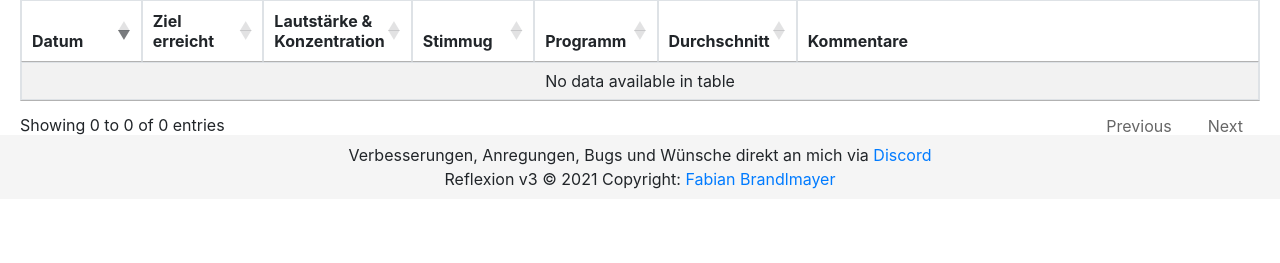
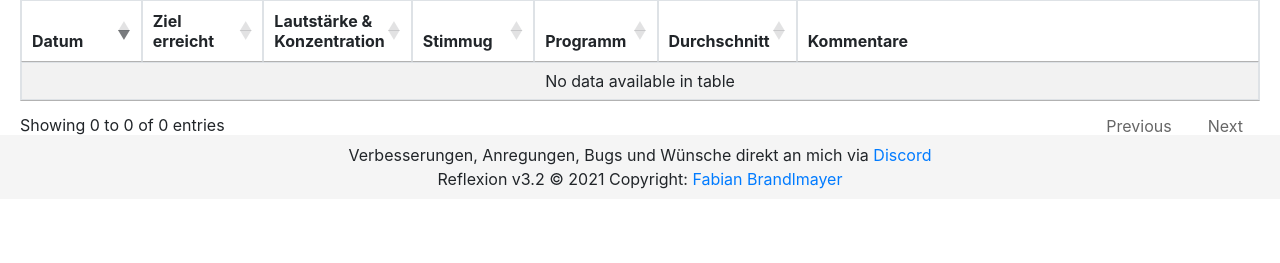
Before and after one commit to MisterFab1an/scout-reflexion, a PHP site: page / in a window 1280 px wide. Shown: the part 601-864 px from the top of the page. Run offline with PHP 8.4, Linux system fonts and the light colour scheme; data that the repository does not hold is empty; some libraries are stand-ins or nearby versions.

Commit message:
Update version in title and footer

```diff
--- a/index.php
+++ b/index.php
@@ -1,6 +1,6 @@
 <html>
 <head>
-	<title>Reflexion v3</title>
+	<title>Reflexion v3.2</title>
 
 	<meta charset="UTF-8">
 	<link rel="stylesheet" href="https://stackpath.bootstrapcdn.com/bootstrap/4.5.0/css/bootstrap.min.css" integrity="sha384-9aIt2nRpC12Uk9gS9baDl411NQApFmC26EwAOH8WgZl5MYYxFfc+NcPb1dKGj7Sk" crossorigin="anonymous">
@@ -142,7 +142,7 @@
 			Verbesserungen, Anregungen, Bugs und Wünsche direkt an mich via <a href="https://discordapp.com/users/137229435030994944" target="_blank">Discord</a>
 		<div>
 		<div>
-			Reflexion v3 &copy; 2021 Copyright: <a href="mailto:f.brandlmayer@gmail.com">Fabian Brandlmayer</a>
+			Reflexion v3.2 &copy; 2021 Copyright: <a href="mailto:f.brandlmayer@gmail.com">Fabian Brandlmayer</a>
 		</div>
 	</div>
 </footer>
```
